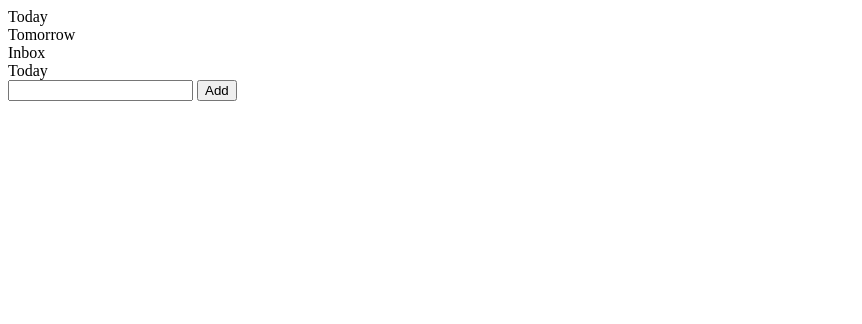
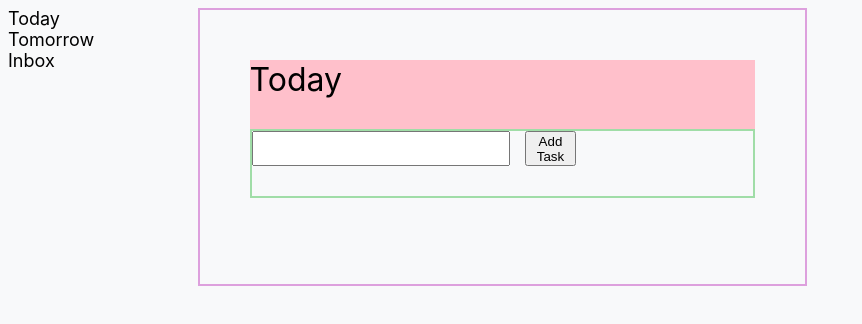
Before and after one commit to oyxyddd/SBA316, a plain HTML site: page index.html in a window 1280 px wide. Shown: the whole page, without its empty margins (0-862 px from the left). Drawn offline with Linux system fonts and the light colour scheme.

Commit message:
Add Task Button works

```diff
--- a/index.html
+++ b/index.html
@@ -5,6 +5,8 @@
   <meta charset="UTF-8">
   <meta name="viewport" content="width=device-width, initial-scale=1.0">
   <title>Today's Tasks</title>
+  <link rel="stylesheet" href="style.css">
+  <script defer src="index.js"></script>
 </head>
 <body>
   <div class="main-container">
@@ -13,16 +15,21 @@
       <div>Tomorrow</div>
       <div>Inbox</div>
     </nav>
+    <!-- this is the Middle section on the webpage where you can add tasks and shows all tasks. -->
     <div class="tasks">
       <header>
         <div>Today</div>
         <div class="date"></div>
       </header>
-      <input>
-      <button>Add</button>
-      <ul class="task-list">
+      <div class="add-task">
+        <input type="text" id="task-input" name="taskInput">
+        <button>Add Task</button>
+      </div>
+      <ul id="task-list">
       </ul>
     </div>
+
+
     <div class="timeline"></div>
   </div>
 </body>
--- /dev/null
+++ b/index.js
@@ -0,0 +1,23 @@
+// Cache the element
+const addButton = document.querySelector("button");
+console.log(addButton)
+const taskInput = document.getElementById("task-input");
+const taskList = document.getElementById("task-list");
+
+
+//Add event listener
+addButton.addEventListener("click",addTask);
+
+//Functions Section
+function addTask(event){
+    const taskContent = taskInput.value.trim();
+
+    if (taskContent == ''){
+        taskInput.focus();
+        return;
+    }else{
+        taskList.appendChild(document.createElement("li")).textContent = taskContent;
+        taskInput.value = "";
+        taskInput.focuse();
+    }
+}
--- /dev/null
+++ b/style.css
@@ -0,0 +1,52 @@
+body{
+    font-family: -apple-system,".SFNSText-Regular","San Francisco","Roboto","Segoe UI","Helvetica Neue","Lucida Grande",Arial,sans-serif;
+    font-size: 18px;
+    background-color: #f8f9fa;
+}
+.main-container{
+    display: flex;
+}
+
+nav{
+    width: 15%;
+}
+
+/* For middle task section  */
+.tasks{
+    border:2px solid plum;
+    width: 40%;
+    height:100%;
+    padding: 50px;
+    display: flex;
+    flex-direction: column;
+}
+
+header{
+    background-color: pink;
+    font-size: 2rem;
+    padding: 0px 0px 30px 0px;
+}
+
+.add-task{
+    border:2px solid rgb(160, 221, 167);
+    height: 35px;
+    display: flex;
+    flex-direction: row;
+    padding-bottom: 30px;;
+}
+
+#task-input{
+    margin-right: 15px;
+    width:50%;
+}
+
+button{
+    width:10%;
+}
+
+.task-list{
+    background-color: aquamarine;
+    display: flex;
+
+
+}
```
